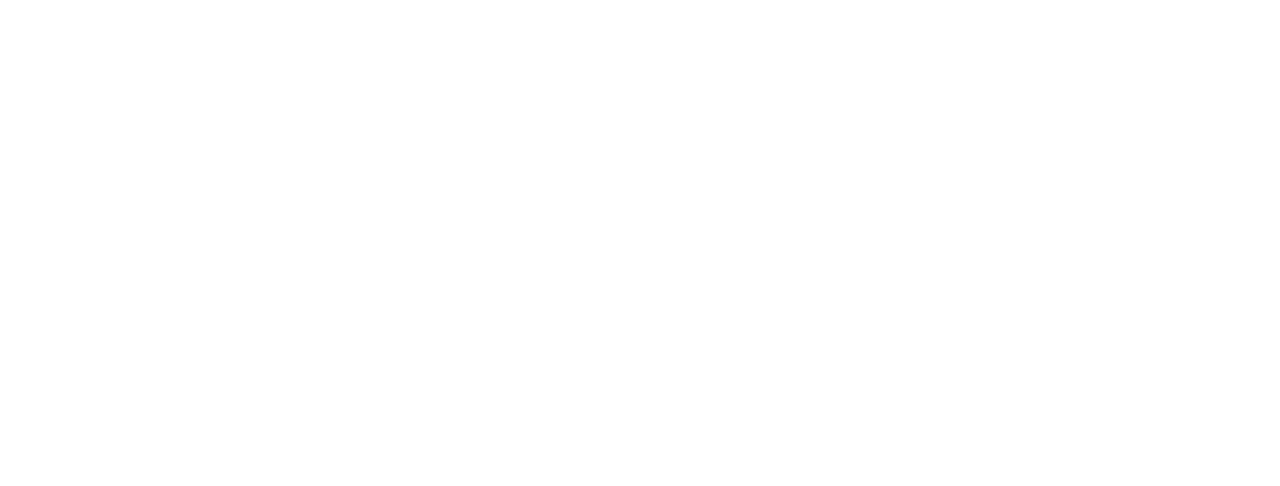
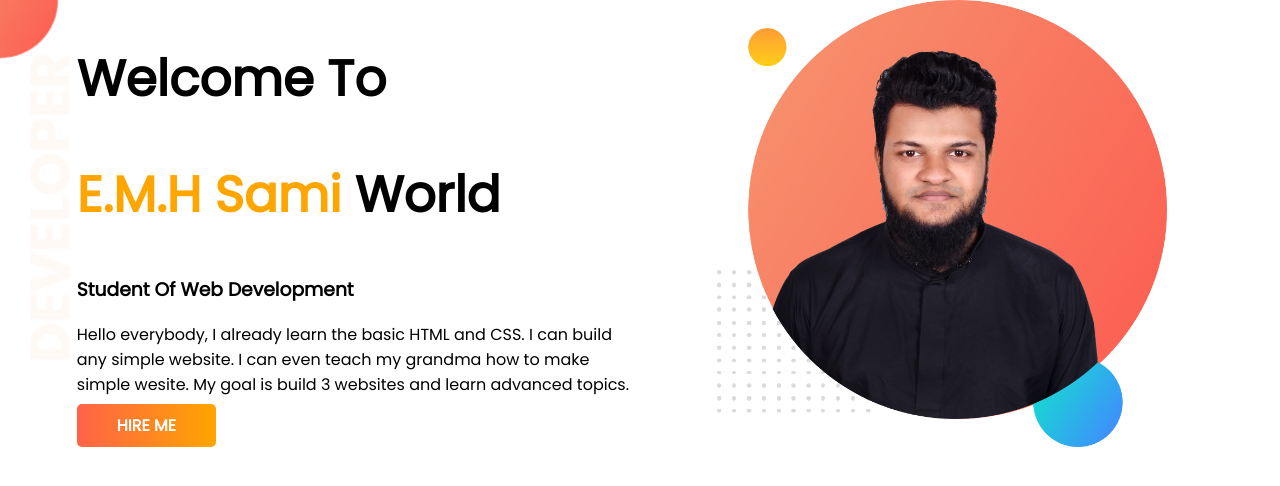
Before and after one commit to emhsami/developer-portfolio, a plain HTML site: page index.html in a window 1280 px wide. Drawn offline with Linux system fonts and the light colour scheme.

Commit message:
first-commit

```diff
--- a/index.html
+++ b/index.html
@@ -5,9 +5,27 @@
     <meta http-equiv="X-UA-Compatible" content="IE=edge">
     <meta name="viewport" content="width=device-width, initial-scale=1.0">
     <title>Sami Portfolio</title>
+    <link rel="preconnect" href="https://fonts.googleapis.com">
+<link rel="preconnect" href="https://fonts.gstatic.com" crossorigin>
+<link href="https://fonts.googleapis.com/css2?family=Poppins&display=swap" rel="stylesheet">
     <link rel="stylesheet" href="style.css">
 </head>
 <body>
 
+
+
+    <section class="top-B">
+        <div class="half-width">
+            <h1>Welcome To</h1>
+        <h1> <span class="name-color">E.M.H Sami</span> World</h1>
+        <h3>Student Of Web Development</h3>
+        <p>Hello everybody, I already learn the basic HTML and CSS. I can build any simple website. I can even teach my grandma how to make simple wesite. My goal is build 3 websites and learn advanced topics.</p>
+        <a class="button" href="https://www.facebook.com/Emam.M.Sami" target="_blank">HIRE ME</a>
+        </div>
+        <div class="half-width">
+            <img src="images/sami new bg .png" alt="">
+        </div>
+    </section>
+
 </body>
 </html>
--- a/style.css
+++ b/style.css
@@ -0,0 +1,30 @@
+body{
+    font-family: 'Poppins', sans-serif;
+    margin: 0;
+}
+h1{
+    font-size: 50px;
+}
+.name-color{
+    color: orange;
+}
+section{
+    display: flex;
+}
+.half-width{
+    width: 50%;
+    padding-left: 6%;
+}
+.half-width img{width: 80%;}
+.button{
+    text-decoration: none;
+    background-image: linear-gradient( 270deg, orange, tomato);
+    padding: 10px 40px;
+    color: white;
+    border-radius: 5px;
+    font-weight: 700;
+}
+.top-B{
+        background-image: url(images/top-banner.png);
+        background-repeat: no-repeat;
+}
```
Also changed, not shown: images/dream-bg.png (added), images/exp-bg.png (added), images/jhankar.png (added), images/jhankar2.png (added), images/my-bg.png (added), images/my-bg2.png (added), images/sami new bg .png (added), images/top-banner.png (added), 7 other files.
